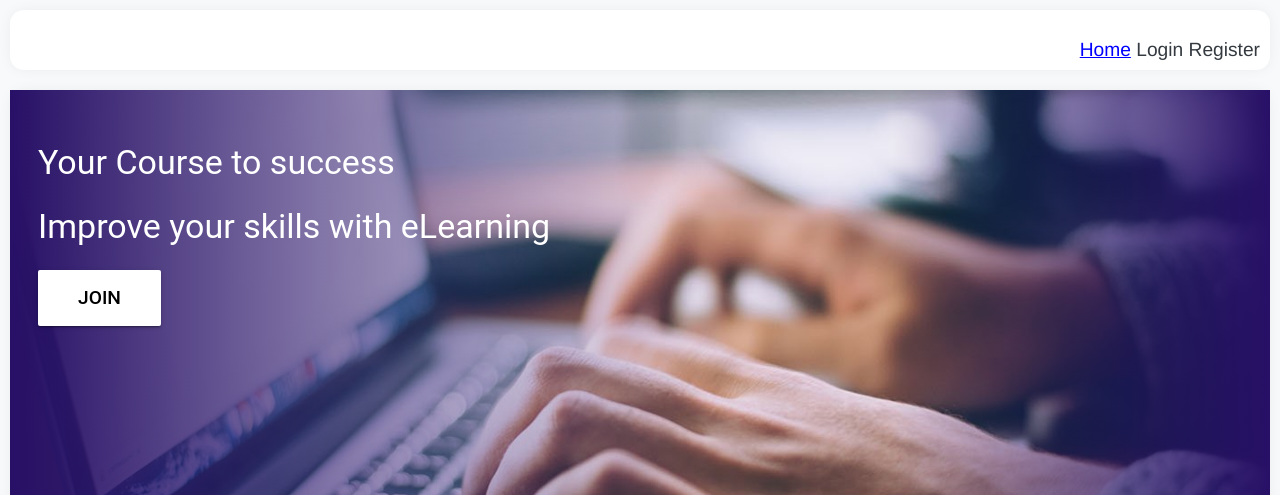
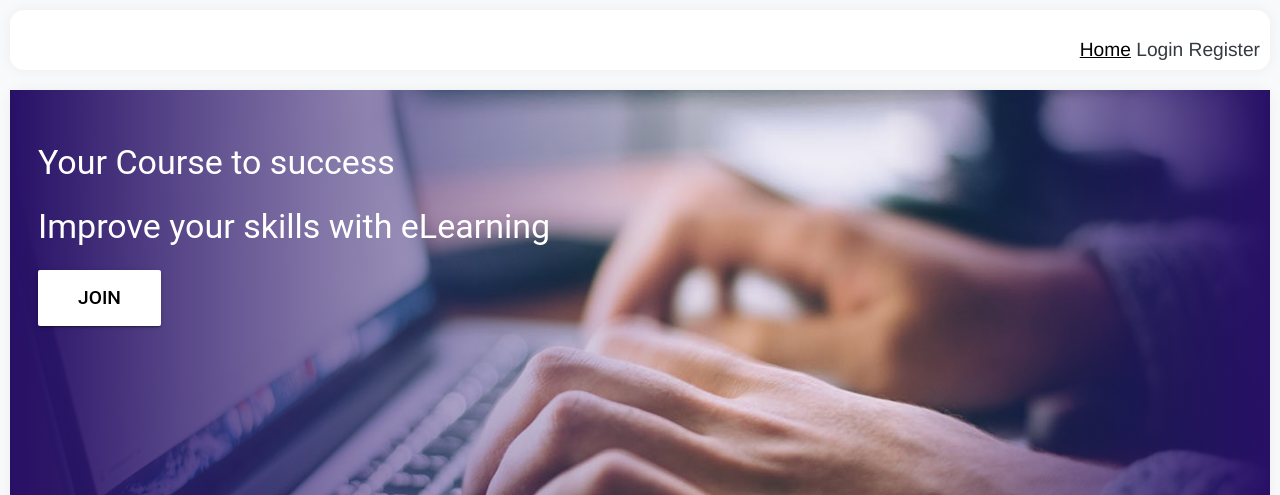
Before and after one commit to DanaKlimova/eLearning, a Django app: page /home/ in a window 1280 px wide, with the pointer over the restyled element. Shown: the top 495 px of the page. Run offline with Django 3.2, Linux system fonts and the light colour scheme; some libraries are stand-ins or nearby versions.

Commit message:
Highlighted links with black color.

```diff
--- a/eLearning/main/static/main/css/header.css
+++ b/eLearning/main/static/main/css/header.css
@@ -31,6 +31,6 @@
 }
 
 .nav>a:hover {
-    color: blue;
+    color: black;
     text-decoration-line: underline;
 }
--- a/eLearning/main/static/main/css/home.css
+++ b/eLearning/main/static/main/css/home.css
@@ -38,7 +38,7 @@
 
 .course-name:hover {
     text-decoration-line: underline;
-    color: blue;
+    color: black;
 }
 
 .course-item {
```
